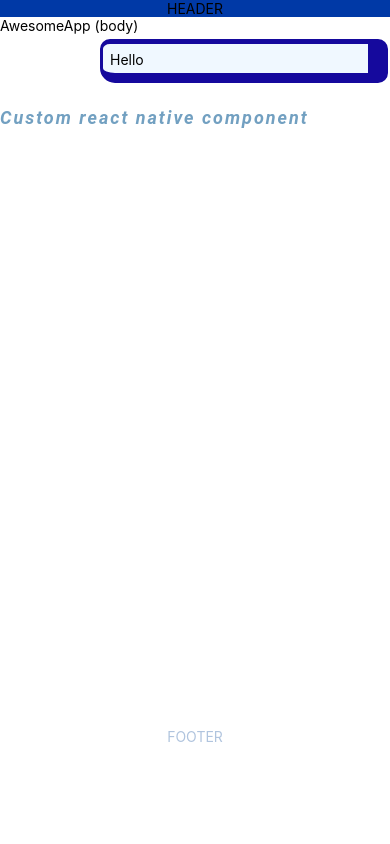
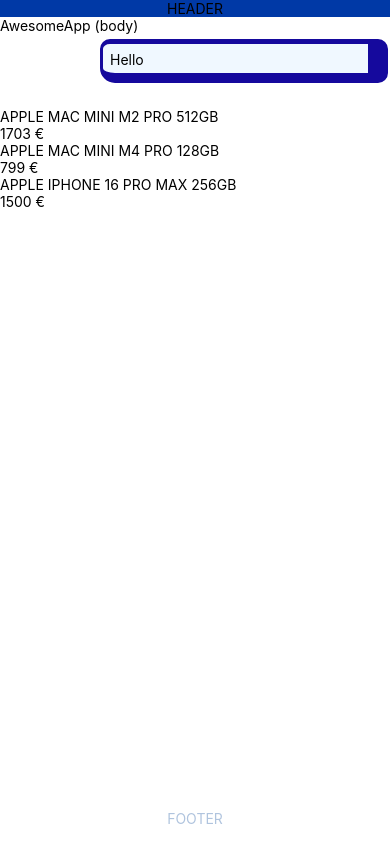
Before and after one commit to a-levitt/react_native.awesome, a React Native app: screen / in a window 390 px wide. Built offline with nearby package versions, Linux system fonts and the light colour scheme.

Commit message:
Use props to pass data

```diff
--- a/App.tsx
+++ b/App.tsx
@@ -1,20 +1,19 @@
 import React from 'react';
 import {SafeAreaView, Text, View} from 'react-native';
 import SafeViewAndroid from './components/SafeViewAndroid';
-import MyText from './components/MyText/MyText';
+import Item from './components/Item';
 
 function App(): React.JSX.Element {
 
   return (
     <SafeAreaView style={SafeViewAndroid.AndroidSafeArea}>
-      <View style={{backgroundColor: "#0039a6", alignItems: "center"}}>
-        <Text>
-          HEADER
-        </Text>
+      <View style={{backgroundColor: '#0039a6', alignItems: 'center'}}>
+        <Text>HEADER</Text>
       </View>
       <View>
         <Text>AwesomeApp (body)</Text>
-        <View style={{
+        <View
+          style={{
             /*borders*/
             borderWidth: 3,
             borderTopWidth: 5,
@@ -38,19 +37,19 @@
           }}>
           <Text>Hello</Text>
         </View>
-        <View style={{
+        <View  style={{
           /*positioning*/
           position: 'relative', // default
           // top: 10,
           zIndex: 1, // more = closer to viewer
         }}>
-          <MyText />
+          <Item name="APPLE MAC MINI M2 PRO 512GB" price={1703} />
+          <Item name="APPLE MAC MINI M4 PRO 128GB" price={799} />
+          <Item name="APPLE IPHONE 16 PRO MAX 256GB" price={1500} />
         </View>
       </View>
       <View style={{alignItems: 'center', marginTop: 600}}>
-        <Text style={{color:'#B0C4DE'}}>
-          FOOTER
-        </Text>
+        <Text style={{color: '#B0C4DE'}}>FOOTER</Text>
       </View>
     </SafeAreaView>
   );
--- /dev/null
+++ b/components/Item.jsx
@@ -0,0 +1,19 @@
+import React from 'react';
+import { View, Text } from 'react-native';
+import PropTypes from 'prop-types';
+
+function Item({name, price}) {
+  return (
+    <View key={name}>
+      <Text>{name}</Text>
+      <Text>{price} €</Text>
+    </View>
+  );
+}
+
+Item.propTypes = {
+  name: PropTypes.string.isRequired,
+  price: PropTypes.number.isRequired,
+};
+
+export default Item;
--- a/package.json
+++ b/package.json
@@ -10,6 +10,7 @@
     "test": "jest"
   },
   "dependencies": {
+    "prop-types": "^15.8.1",
     "react": "19.0.0",
     "react-native": "0.78.0"
   },
```
Also changed, not shown: 1 other file (tests, documents, lock files or other folders). Lines whose indentation alone changed are shown as unchanged.
